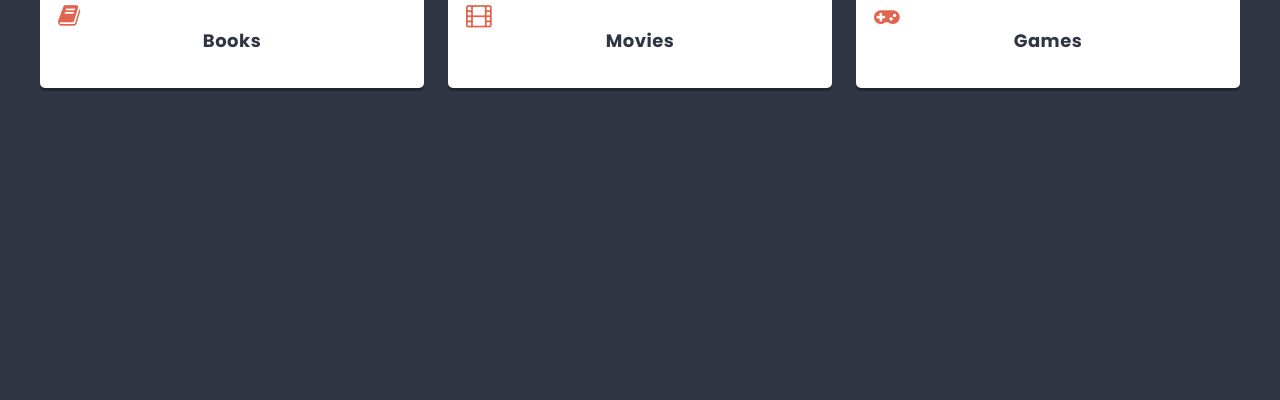
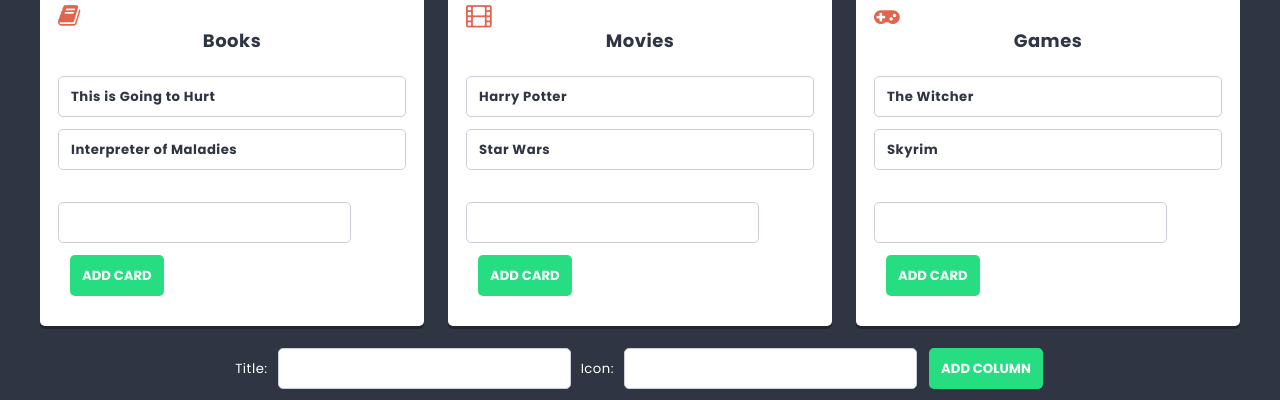
Before and after one commit to abath88/to-do, a React (Create React App) app: page / in a window 1280 px wide. Shown: the part 552-952 px from the top of the page. Before the commit the page ends 800 px from the top, so only its background shows below. Built offline with nearby package versions, Linux system fonts and the light colour scheme.

Commit message:
Add card logic

```diff
--- a/package.json
+++ b/package.json
@@ -11,6 +11,7 @@
     "react-dom": "^18.2.0",
     "react-scripts": "5.0.1",
     "sass": "^1.60.0",
+    "shortid": "^2.2.16",
     "web-vitals": "^2.1.4"
   },
   "scripts": {
--- /dev/null
+++ b/src/components/Card/Card.js
@@ -0,0 +1,9 @@
+import styles from './Card.module.scss';
+
+const Card = ({title}) => {
+  return (
+    <li className={styles.card}>{title}</li>
+  );
+};
+
+export default Card;
--- /dev/null
+++ b/src/components/Card/Card.module.scss
@@ -0,0 +1,13 @@
+@import '../../styles/settings.scss';
+
+.card {
+    position: relative;
+    background: $color-light;
+    border: 1px solid lighten($color-dark, 60%);
+    padding: $base-size;
+    margin: 0 0 $base-size 0;
+    border-radius: $radius;
+    display: flex;
+    justify-content: space-between;
+    font-weight: bold;
+}
--- /dev/null
+++ b/src/components/CardForm/CardForm.js
@@ -0,0 +1,23 @@
+import { useState } from 'react';
+import Button from './../Button/Button';
+import TextInput from './../TextInput/TextInput';
+
+import styles from './CardForm.module.scss';
+
+const CardForm = ({ action, columnId }) => {
+  const [title, setTitle] = useState('');
+  const handleSubmit = e => {
+    e.preventDefault();
+    action({ title: title }, columnId);
+    setTitle('');
+  };
+
+	return (
+    <form className={styles.cardForm} onSubmit={handleSubmit}>
+      <TextInput value={title} onChange={e => setTitle(e.target.value)} />
+      <Button>Add card</Button>
+    </form>
+	);
+};
+
+export default CardForm;
--- a/src/components/Column/Column.js
+++ b/src/components/Column/Column.js
@@ -1,10 +1,17 @@
+import Card from '../Card/Card';
+import CardForm from '../CardForm/CardForm';
+
 import styles from './Column.module.scss';
 
-const Column = ({ title, icon }) => {
+const Column = ({ id, title, icon, cards, action }) => {
   return (
     <article className={styles.column}>
       <span className={`${styles.icon} fa fa-${icon}`} />
       <h2 className={styles.title}>{title}</h2>
+      <ul className={styles.cards}>
+        {cards.map(card => <Card key={card.id} title={card.title} />)}
+      </ul>
+      <CardForm columnId={id} action={action}/>
     </article>
   );
 };
--- /dev/null
+++ b/src/components/ColumnForm/ColumnForm.js
@@ -0,0 +1,25 @@
+import { useState } from 'react';
+
+import styles from './ColumnForm.module.scss';
+import Button from '../Button/Button'
+import TextInput from '../TextInput/TextInput';
+
+const ColumnForm = ({ action }) => {
+  const [value, setValue] = useState('');
+  const [icon, setIcon] = useState('');
+  const handleSubmit = e => {
+    e.preventDefault();
+    action({ title: value, icon: icon });
+    setValue('');
+    setIcon('');
+  }
+	return (
+    <form className={styles.columnForm} onSubmit={handleSubmit}>
+      <label className={styles.label}>Title:</label><TextInput className={styles.input} type="text" value={value} onChange={e => setValue(e.target.value)} />
+      <label className={styles.label}>Icon:</label><TextInput className={styles.input} type="text" value={icon} onChange={e => setIcon(e.target.value)} />
+      <Button>Add column</Button>
+    </form>
+	);
+};
+
+export default ColumnForm;
--- /dev/null
+++ b/src/components/ColumnForm/ColumnForm.module.scss
@@ -0,0 +1,12 @@
+@import '../../styles/settings.scss';
+
+.columnForm {
+  display: flex;
+  justify-content: center;
+  align-items: center;
+  padding: 10px;
+}
+
+.label {
+  margin: 0 10px 12px 10px;
+}
--- a/src/components/List/List.js
+++ b/src/components/List/List.js
@@ -1,8 +1,55 @@
+import { useState } from 'react';
 import Column from '../Column/Column';
+import shortid from 'shortid';
 
 import styles from './List.module.scss';
+import ColumnForm from '../ColumnForm/ColumnForm';
 
 const List = () => {
+  const [columns, setColumns] = useState([
+    {
+      id: 1,
+      title: 'Books',
+      icon: 'book',
+      cards: [
+        { id: 1, title: 'This is Going to Hurt' },
+        { id: 2, title: 'Interpreter of Maladies' }
+      ]
+    },
+    {
+      id: 2,
+      title: 'Movies',
+      icon: 'film',
+      cards: [
+        { id: 1, title: 'Harry Potter' },
+        { id: 2, title: 'Star Wars' }
+      ]
+    },
+    {
+      id: 3,
+      title: 'Games',
+      icon: 'gamepad',
+      cards: [
+        { id: 1, title: 'The Witcher' },
+        { id: 2, title: 'Skyrim' }
+      ]
+    }
+  ]);
+
+  const addColumn = newColumn => {
+    setColumns([...columns, { id: shortid(), title: newColumn.title, icon: newColumn.icon, cards: [] }]);
+	};
+
+  const addCard = (newCard, columnId) => {
+    const columnsUpdated = columns.map(column => {
+      if(column.id === columnId)
+        return { ...column, cards: [...column.cards, { id: shortid(), title: newCard.title }]};
+      else
+        return column;
+    })
+    setColumns(columnsUpdated);
+  };
+
   return (
     <div>
       <header className={styles.header}>
@@ -10,10 +57,9 @@
       </header>
       <p className={styles.description}>Interesting things I want to check out</p>
       <section className={styles.columns}>
-        <Column icon="book" title="Books" />
-        <Column icon="film" title="Movies" />
-        <Column icon="gamepad" title="Games" />
+        { columns.map((column) => <Column key={column.id} id={column.id} title={column.title} icon={column.icon} cards={column.cards} action={addCard}/>) }
       </section>
+      <ColumnForm action={addColumn}/>
     </div>
   );
 };
--- a/src/components/TextInput/TextInput.js
+++ b/src/components/TextInput/TextInput.js
@@ -1,7 +1,7 @@
 import styles from './TextInput.module.scss';
 
-const TextInput = ({ placeholder }) => {
-    return (<input className={styles.input} type="text" placeholder={placeholder}/>);
+const TextInput = ({ placeholder, value, onChange }) => {
+    return <input className={styles.input} value={value} onChange={onChange} placeholder={placeholder} type="text" />
 };
 
 export default TextInput;
```
Also changed, not shown: src/components/CardForm/CardForm.module.scss (added), 2 other files (tests, documents, lock files or other folders).
